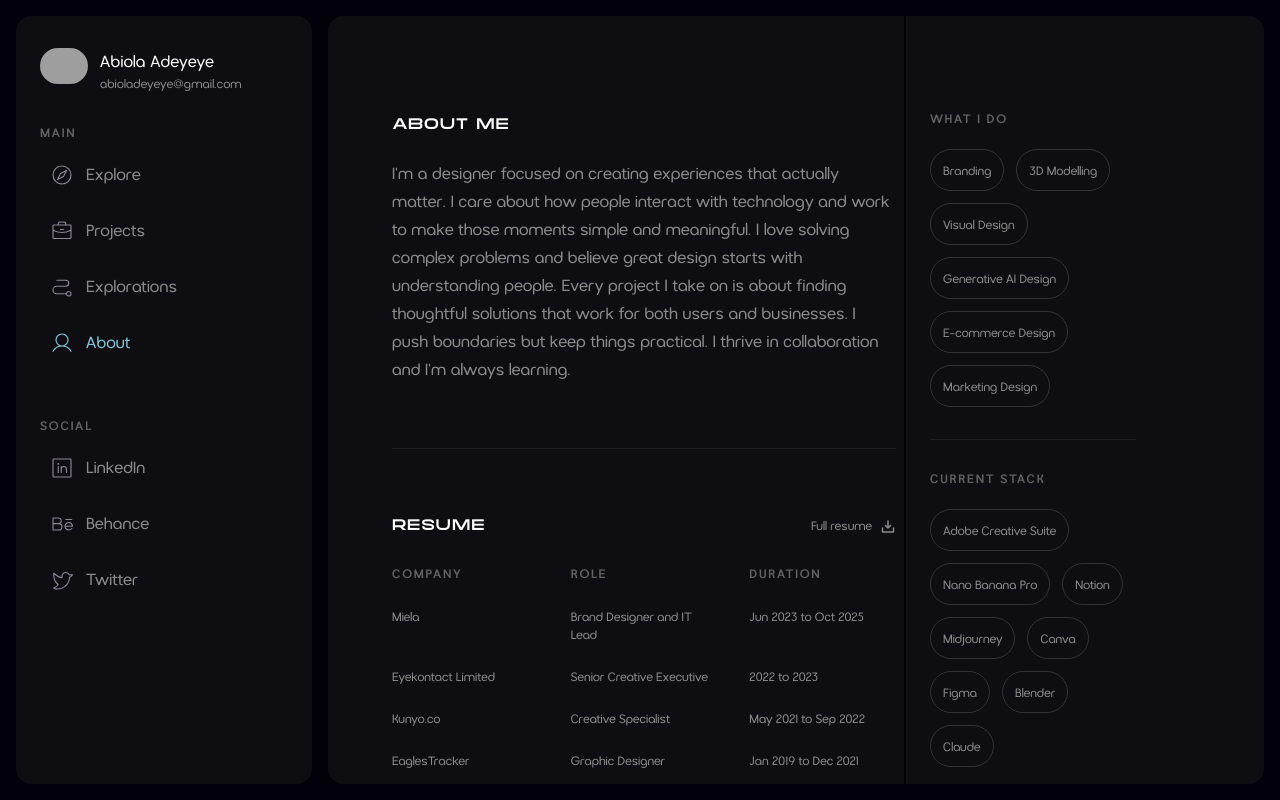
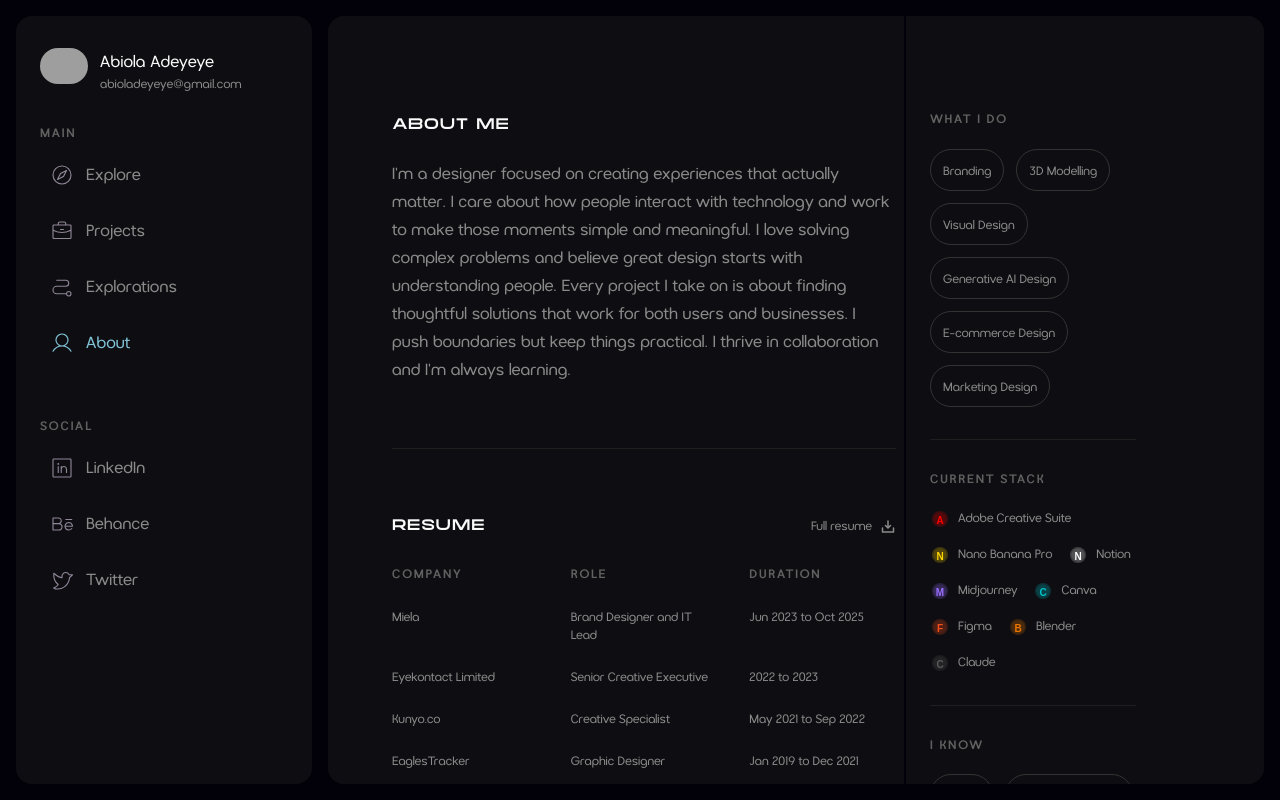
Before and after one commit to ibheelz/My-Portfolio-Site, a Next.js app: page /about-me in a window 1280 px wide. Built offline with nearby package versions, Linux system fonts and the light colour scheme; grey boxes are pictures that could not be loaded.

Commit message:
Add ToolIcon component and fix Contact Details layout

```diff
--- a/src/app/about-me/page.tsx
+++ b/src/app/about-me/page.tsx
@@ -3,6 +3,7 @@
 import Image from 'next/image'
 import Link from 'next/link'
 import Label from '@/src/components/Label'
+import ToolIcon from '@/src/components/ToolIcon'
 import { DownloadSimple } from '@phosphor-icons/react'
 
 export default function AboutPage() {
@@ -160,12 +161,10 @@ export default function AboutPage() {
               <label className="font-gucina font-bold text-[12px] leading-[1.4em] tracking-[0.14em] uppercase text-[rgb(97,97,97)] block mb-5" style={{ marginBottom: '20px' }}>
                 Current Stack
               </label>
-              <div className="flex flex-wrap gap-3">
+              <div className="flex flex-wrap gap-4">
                 {currentStack.map((item) => (
-                  <div key={item} className="rounded-full border border-[rgb(51,51,51)] px-3 py-2">
-                    <span className="font-gucina text-[12px] leading-[18px] text-[rgb(138,138,138)]">
-                      {item}
-                    </span>
+                  <div key={item}>
+                    <ToolIcon name={item} />
                   </div>
                 ))}
               </div>
@@ -225,7 +224,17 @@ export default function AboutPage() {
           style={{ padding: '96px 64px' }}
         >
           <div className="flex flex-col lg:flex-row gap-12 lg:gap-16">
-            {/* Left Content */}
+            {/* Left Photo */}
+            <div className="w-full lg:w-1/2 rounded-2xl overflow-hidden relative" style={{ height: '400px', minHeight: '300px' }}>
+              <Image
+                src="https://framerusercontent.com/images/rwhNTEieRWAoioAYAhisVn9BCE.jpeg"
+                alt="Abiola"
+                fill
+                className="object-cover"
+              />
+            </div>
+
+            {/* Right Content */}
             <div className="flex-1 flex flex-col justify-between">
               <div>
                 <h2
@@ -277,16 +286,6 @@ export default function AboutPage() {
                 </div>
               </div>
             </div>
-
-            {/* Right Photo */}
-            <div className="w-full lg:w-1/2 rounded-2xl overflow-hidden relative" style={{ height: '400px', minHeight: '300px' }}>
-              <Image
-                src="https://framerusercontent.com/images/rwhNTEieRWAoioAYAhisVn9BCE.jpeg"
-                alt="Abiola"
-                fill
-                className="object-cover"
-              />
-            </div>
           </div>
         </section>
       </div>
--- /dev/null
+++ b/src/components/ToolIcon.tsx
@@ -0,0 +1,66 @@
+interface ToolIconProps {
+  name: string
+}
+
+export default function ToolIcon({ name }: ToolIconProps) {
+  const icons: Record<string, { color: string; icon: string }> = {
+    'Adobe Creative Suite': {
+      color: '#FF0000',
+      icon: '◆'
+    },
+    'Nano Banana Pro': {
+      color: '#FFD700',
+      icon: '🍌'
+    },
+    'Notion': {
+      color: '#FFFFFF',
+      icon: '◻'
+    },
+    'Midjourney': {
+      color: '#9B6FFF',
+      icon: '✨'
+    },
+    'Canva': {
+      color: '#00C4CC',
+      icon: '◕'
+    },
+    'Figma': {
+      color: '#F24E1E',
+      icon: '◆'
+    },
+    'Blender': {
+      color: '#EA7600',
+      icon: '⬢'
+    },
+    'Claude': {
+      color: '#5A5A5A',
+      icon: '✦'
+    },
+  }
+
+  const tool = icons[name] || { color: '#666666', icon: '●' }
+
+  return (
+    <div className="flex items-center gap-2">
+      <svg width="20" height="20" viewBox="0 0 20 20" className="flex-shrink-0">
+        <circle cx="10" cy="10" r="8" fill={tool.color} opacity="0.2" />
+        <circle cx="10" cy="10" r="6" fill={tool.color} opacity="0.1" stroke={tool.color} strokeWidth="1" />
+        <text
+          x="10"
+          y="12"
+          textAnchor="middle"
+          dominantBaseline="middle"
+          fontSize="10"
+          fontWeight="bold"
+          fill={tool.color}
+          fontFamily="Arial, sans-serif"
+        >
+          {name.charAt(0).toUpperCase()}
+        </text>
+      </svg>
+      <span className="font-gucina text-[12px] leading-[18px] text-[rgb(138,138,138)]">
+        {name}
+      </span>
+    </div>
+  )
+}
```
